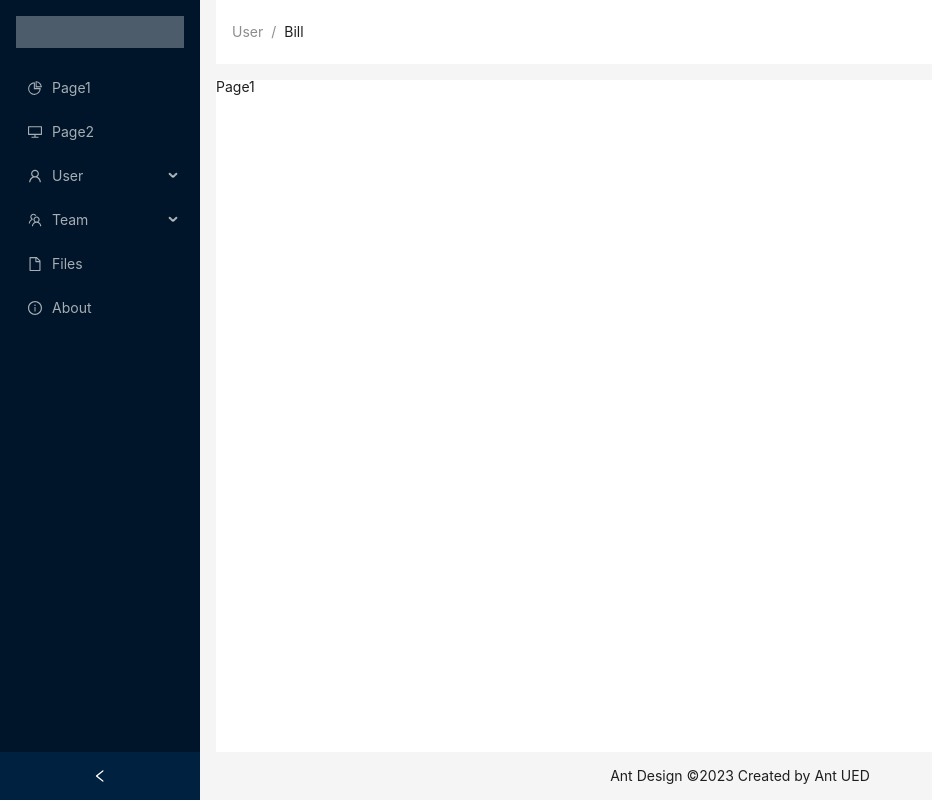
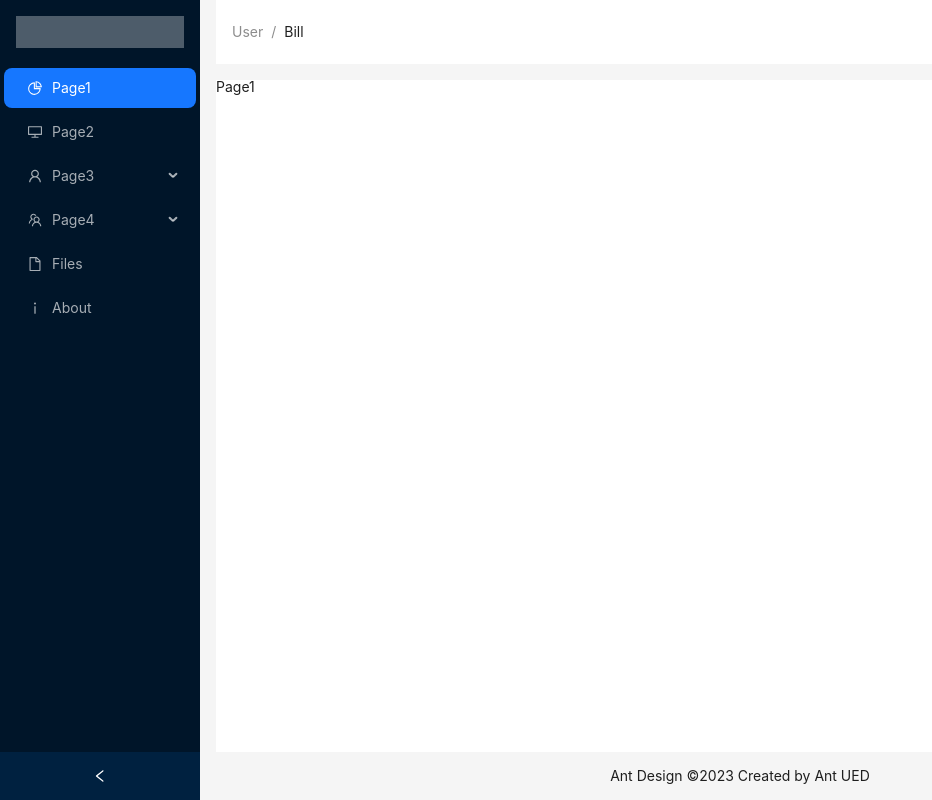
Before and after one commit to EATGao/AdminLTE, a React (Vite) app: page /page1 in a window 1280 px wide. Shown: the whole page, without its empty margins (0-932 px from the left). Built offline with nearby package versions, Linux system fonts and the light colour scheme.

Commit message:
fix: fix the issue of submenu style disappearing after page refreshing

```diff
--- a/src/components/MainMenu/MainMenu.tsx
+++ b/src/components/MainMenu/MainMenu.tsx
@@ -1,58 +1,108 @@
-import React, { useState } from 'react';
+import React, { Children, useState } from 'react';
 import {
     DesktopOutlined,
     FileOutlined,
     PieChartOutlined,
     TeamOutlined,
     UserOutlined,
-    InfoCircleOutlined
+    InfoCircleOutlined,
+    InfoOutlined
   } from '@ant-design/icons';
 import type { MenuProps } from 'antd';
 import { Menu } from 'antd';
-import { useNavigate } from 'react-router-dom';
+import { useNavigate, useLocation } from 'react-router-dom';
 
 type MenuItem = Required<MenuProps>['items'][number];
 
-function getItem(
-  label: React.ReactNode,
-  key: React.Key,
-  icon?: React.ReactNode,
-  children?: MenuItem[],
-): MenuItem {
-  return {
-    key,
-    icon,
-    children,
-    label,
-  } as MenuItem;
+const items: MenuItem[] = [
+  {
+    label: 'Page1',
+    key: '/page1',
+    icon: <PieChartOutlined />
+  },
+  {
+    label: 'Page2',
+    key: '/page2',
+    icon: <DesktopOutlined />
+  },
+  {
+    label: 'Page3',
+    key: 'page3',
+    icon: <UserOutlined />,
+    children: [
+      {
+        label: 'Submenu1',
+        key: '/page3/page301'
+      },
+      {
+        label: 'Submenu2',
+        key: '/page3/page302'
+      },
+      {
+        label: 'Submenu3',
+        key: '/page3/page303'
       }
-
-const items: MenuItem[] = [
-  getItem('Page1', '/page1', <PieChartOutlined />),
-  getItem('Page2', '/page2', <DesktopOutlined />),
-  getItem('User', 'page3', <UserOutlined />, [
-    getItem('Tom', '3'),
-    getItem('Bill', '4'),
-    getItem('Alex', '5'),
-  ]),
-  getItem('Team', 'page4', <TeamOutlined />, [getItem('Team 1', '6'), getItem('Team 2', '8')]),
-  getItem('Files', '/files', <FileOutlined />),
-  getItem('About', '/about', <InfoCircleOutlined />),
-];
+    ]
+  },
+  {
+    label: 'Page4',
+    key: 'page4',
+    icon: <TeamOutlined />,
+    children: [
+      {
+        label: 'Submenu1',
+        key: '/page4/page401'
+      },
+      {
+        label: 'Submenu2',
+        key: '/page4/page402'
+      }
+    ]
+  },
+  {
+    label: 'Files',
+    key: '/files',
+    icon: <FileOutlined />
+  },
+  {
+    label: 'About',
+    key: '/about',
+    icon: <InfoOutlined />
+  },
+]
 
 const MainMenu: React.FC = () => {
+
   const navigateTo = useNavigate();
+  const currentRoute = useLocation();
+
   const menuClick = (e: {key:string}) =>{
     navigateTo(e.key);
   }
 
-    const [openKeys, setOpenKeys] = useState(['']);
+  // find the key based on the current route path
+  let firstOpenKey: string = "";
+
+  function findKey(obj: {key:string}) {
+    return obj.key === currentRoute.pathname;
+  }
+
+  // @ts-ignore
+  for (let i = 0; i < items.length; i++) {
+    if (items[i]!['children'] && items[i]!['children'].length > 1 && items[i]!['children'].find(findKey)) {
+      firstOpenKey = items[i]!.key;
+      break;
+    }
+  }
+
+
+  const [openKeys, setOpenKeys] = useState([firstOpenKey]);
   const handleOpenChange = (keys: string[]) => {
     setOpenKeys([keys[keys.length - 1]])
   }
 
   return (
-        <Menu theme="dark" defaultSelectedKeys={['1']} mode="inline" items={items} onClick={menuClick} onOpenChange={handleOpenChange} openKeys={openKeys}/>
+      <Menu theme="dark" defaultSelectedKeys={[currentRoute.pathname]} mode="inline" items={items} onClick={menuClick} onOpenChange={handleOpenChange} openKeys={openKeys}/>
   )
 }
 
```
Lines whose indentation alone changed are shown as unchanged.
